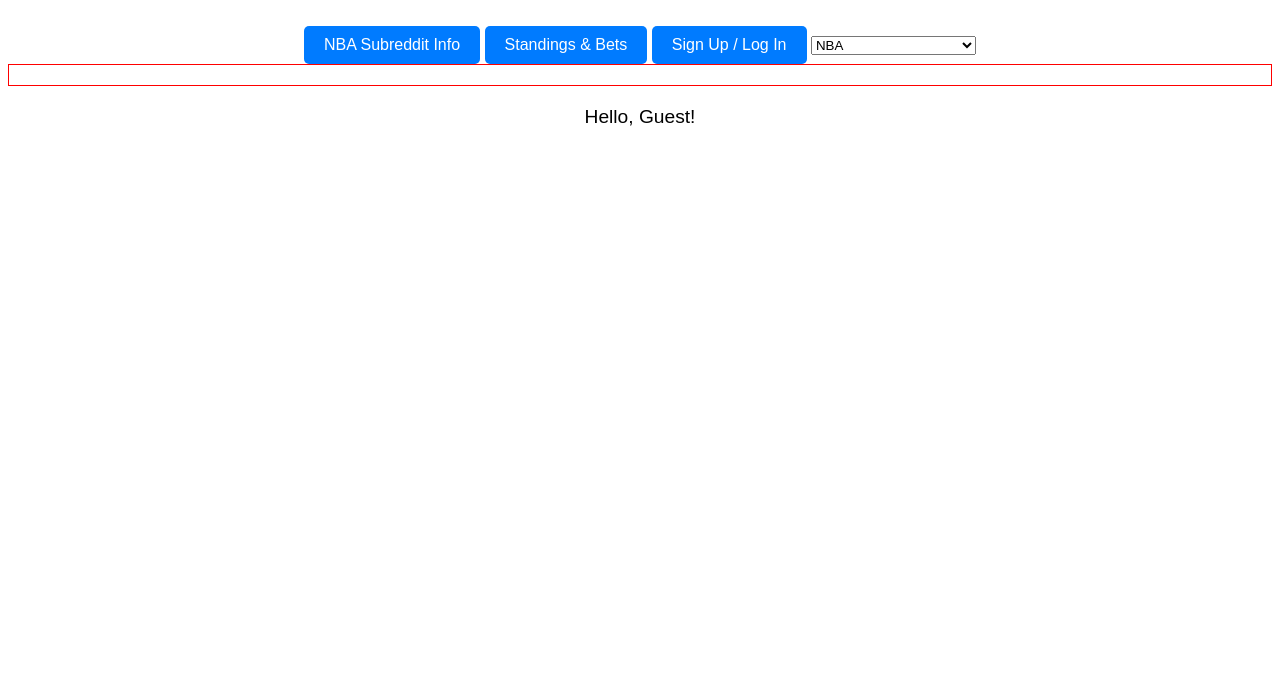
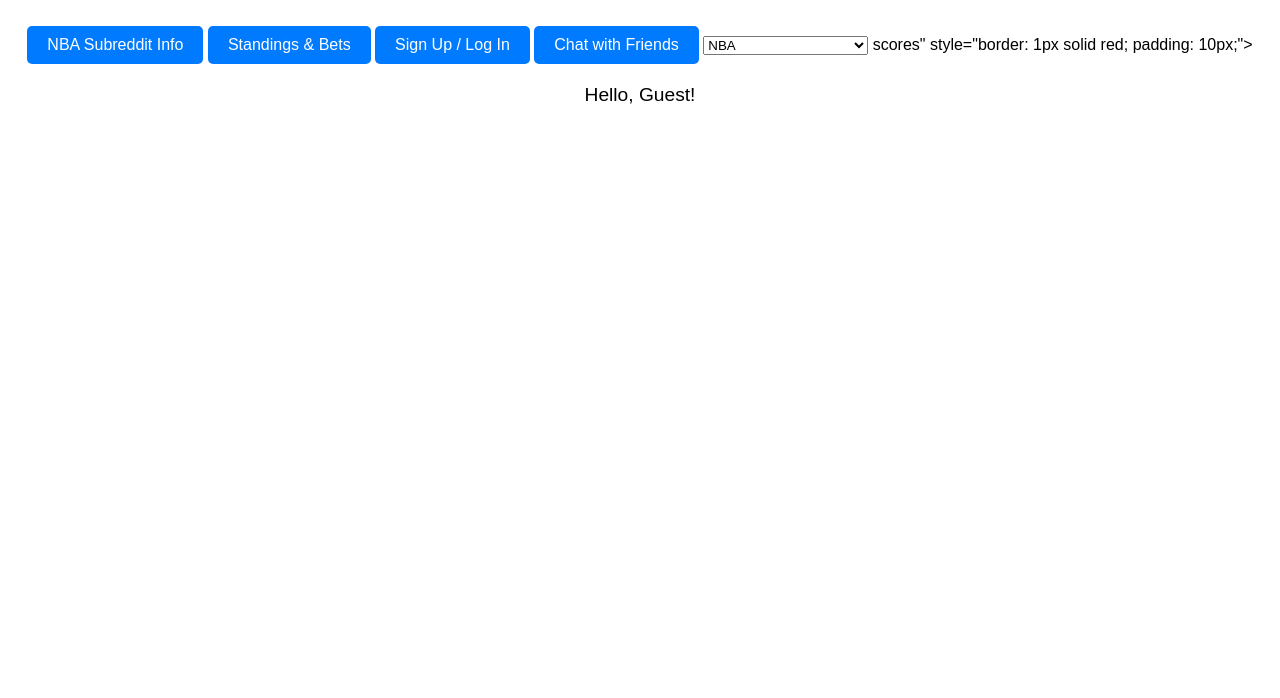
Before and after one commit to sgmack96/sportssite, a website built with webpack: page steviewondermack-landing/public/index.html in a window 1280 px wide. Shown: the part 102-800 px from the top of the page. Built offline with nearby package versions, Linux system fonts and the light colour scheme; no server answers.

Commit message:
Update index.html

```diff
--- a/steviewondermack-landing/public/index.html
+++ b/steviewondermack-landing/public/index.html
@@ -11,6 +11,7 @@
     <a href="reddit.html">NBA Subreddit Info</a>
     <a href="standings.html">Standings & Bets</a>
     <a href="https://soccer-stats.stephenmack96.workers.dev/password/authorize?redirect_uri=https://yourdomain.com/callback">Sign Up / Log In</a>
+    <a href="https://sports-chat-room.stephenmack96.workers.dev">Chat with Friends</a>
 
     <select id="league-select">
         <option value="nba">NBA</option>
@@ -19,7 +20,7 @@
         <option value="epl">English Premier League</option>
     </select>
 
-    <div id="scores" style="border: 1px solid red; padding: 10px;"></div>
+scores" style="border: 1px solid red; padding: 10px;"></div>
 
     <div id="username" style="margin-top: 20px; font-size: 1.2em;"></div>
 
```
